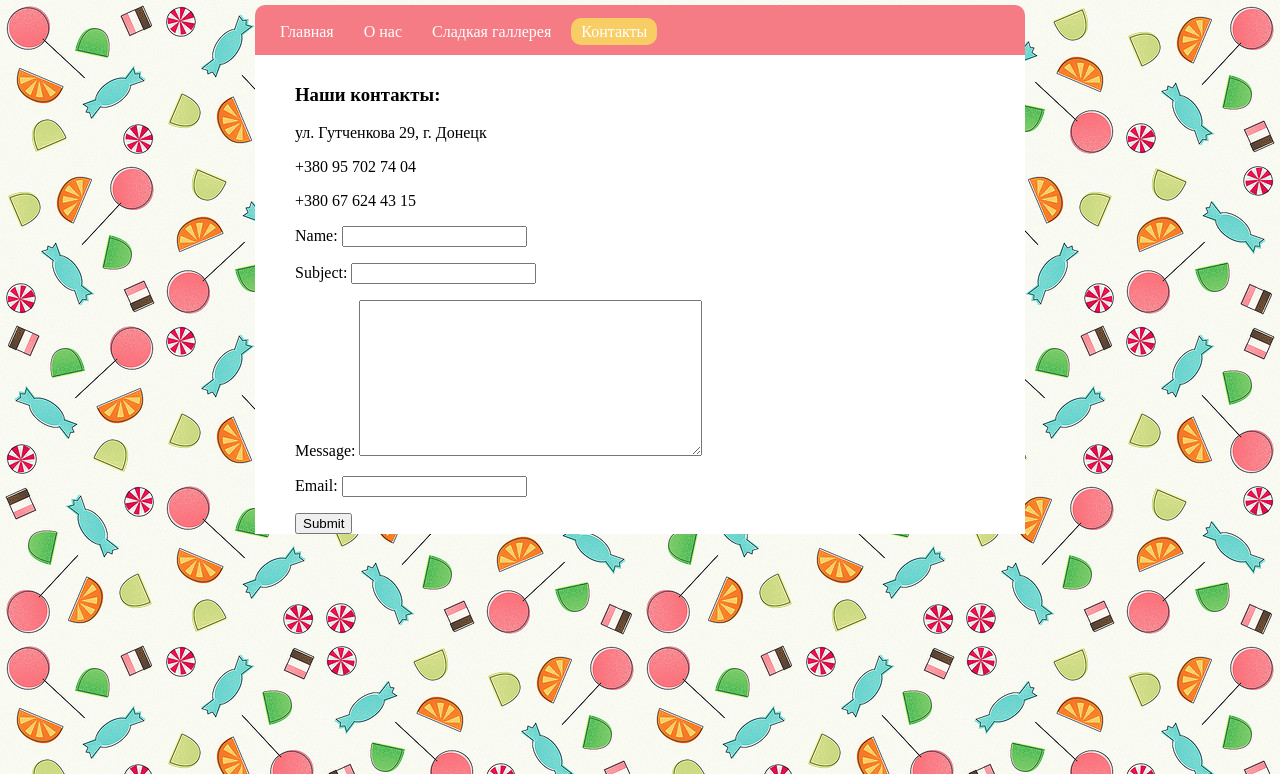
After one commit to n-zav/sweets, a Django app: page /contact/ in a window 1280 px wide. The commit adds this page. Shown: the top 774 px of the page. Run offline with Django 3.2, Linux system fonts and the light colour scheme.

Commit message:
5: created a contact form, added missing js files for lava lamp effect

```diff
--- a/static/css/my.css
+++ b/static/css/my.css
@@ -10,7 +10,6 @@ body {
 #map_canvas {
     border-radius: 10px;
     margin: auto;
-    float: left;
 }
 img {
     width: 350px;
--- /dev/null
+++ b/sweets/forms.py
@@ -0,0 +1,9 @@
+from django import forms
+from django.utils.translation import ugettext_lazy as _
+
+
+class ContactForm(forms.Form):
+    name = forms.CharField(label=_("Name"), widget=forms.TextInput(attrs={'class': 'special', 'text-align': 'center'}))
+    subject = forms.CharField()
+    message = forms.CharField(widget=forms.Textarea(attrs={'size': '40'}))
+    email = forms.EmailField()
--- a/sweets/settings.py
+++ b/sweets/settings.py
@@ -99,6 +99,7 @@ MIDDLEWARE_CLASSES = (
     'django.middleware.csrf.CsrfViewMiddleware',
     'django.contrib.auth.middleware.AuthenticationMiddleware',
     'django.contrib.messages.middleware.MessageMiddleware',
+    'django.middleware.locale.LocaleMiddleware'
     # Uncomment the next line for simple clickjacking protection:
     # 'django.middleware.clickjacking.XFrameOptionsMiddleware',
 )
@@ -159,3 +160,7 @@ LOGGING = {
         },
     }
 }
+
+LOCALE_PATHS = (
+  '/home/nastya/PycharmProjects/sweets/locale',
+)
--- a/sweets/urls.py
+++ b/sweets/urls.py
@@ -1,12 +1,17 @@
 from django.conf.urls import patterns, include, url
-from sweets.views import HomePageView, AboutView
+from django.views.generic import TemplateView
+from sweets.views import HomePageView, contact
 # Uncomment the next two lines to enable the admin:
 # from django.contrib import admin
 # admin.autodiscover()
 
 urlpatterns = patterns('',
-                      (r'^$', HomePageView.as_view()),
-                      (r'^about/', AboutView.as_view()),
+                       url(r'^$', HomePageView.as_view(), name='home'),
+                       url(r'^about/', TemplateView.as_view(template_name="about.html"),
+                           name='about'),
+                       url(r'^contact/', contact, name='contact'),
+                       url(r'^thanks/', TemplateView.as_view(template_name="thanks.html"),
+                           name='thanks'),
     # Examples:
     # url(r'^$', 'sweets.views.home', name='home'),
     # url(r'^sweets/', include('sweets.foo.urls')),
--- a/sweets/views.py
+++ b/sweets/views.py
@@ -1,9 +1,30 @@
 from django.views.generic import TemplateView
+
+from django.shortcuts import render
+from django.http import HttpResponseRedirect
+from sweets.forms import ContactForm
 
 
 class HomePageView(TemplateView):
     template_name = "index.html"
 
 
-class AboutView(TemplateView):
-    template_name = "about.html"
+def contact(request):
+    if request.method == 'POST':  # If the form has been submitted...
+        form = ContactForm(request.POST)  # A form bound to the POST data
+        if form.is_valid():
+            subject = form.cleaned_data['subject']
+            message = form.cleaned_data['message']
+            sender = form.cleaned_data['email']
+
+            recipients = ['nastya.zavalkina@gmail.com']
+
+            from django.core.mail import send_mail
+            send_mail(subject, message, sender, recipients)
+            return HttpResponseRedirect('/thanks/')  # Redirect after POST
+    else:
+        form = ContactForm() # An unbound form
+
+    return render(request, 'contacts.html', {
+        'form': form,
+    })
--- a/templates/base.html
+++ b/templates/base.html
@@ -21,9 +21,10 @@
 <body>
 
 <ul id="menu">
-    <li><a href="index.html">Главная</a></li>
-    <li><a href="about.html">О нас</a></li>
-    <li><a href="index.html">Сладкая галлерея</a></li>
+    <li><a href="/">Главная</a></li>
+    <li><a href="about">О нас</a></li>
+    <li><a href="/">Сладкая галлерея</a></li>
+    <li><a href="contact/">Контакты</a></li>
 </ul>
 
 <div id = "container">
--- /dev/null
+++ b/templates/contacts.html
@@ -0,0 +1,16 @@
+{% extends "base.html" %}
+
+{% block content %}
+    <div id="contacts">
+        <h3>Наши контакты:</h3>
+        <p>ул. Гутченкова 29, г. Донецк</p>
+        <p>+380 95 702 74 04</p>
+        <p>+380 67 624 43 15</p>
+        <form action="/contact/" method="post">{% csrf_token %}
+            {{ form.as_p }}
+            <input type="submit" value="Submit" />
+        </form>
+
+
+    </div>
+{% endblock %}
--- /dev/null
+++ b/templates/thanks.html
@@ -0,0 +1,6 @@
+{% extends "base.html" %}
+
+{% block content %}
+    <p> Спасибо что написали нам! </p>
+
+{% endblock %}
```
Also changed, not shown: locale/ru/LC_MESSAGES/django.po (added), 1 other file.
